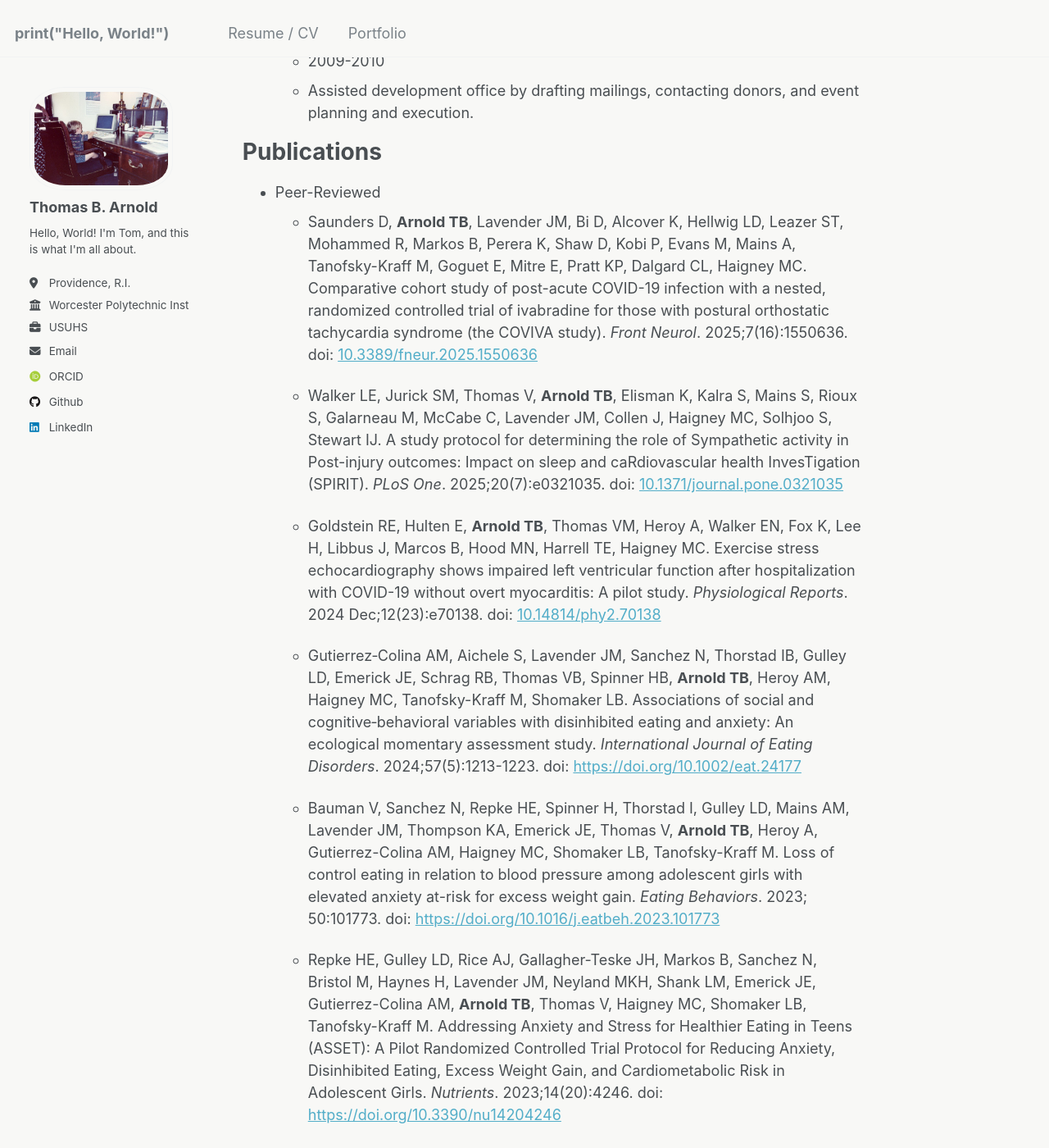
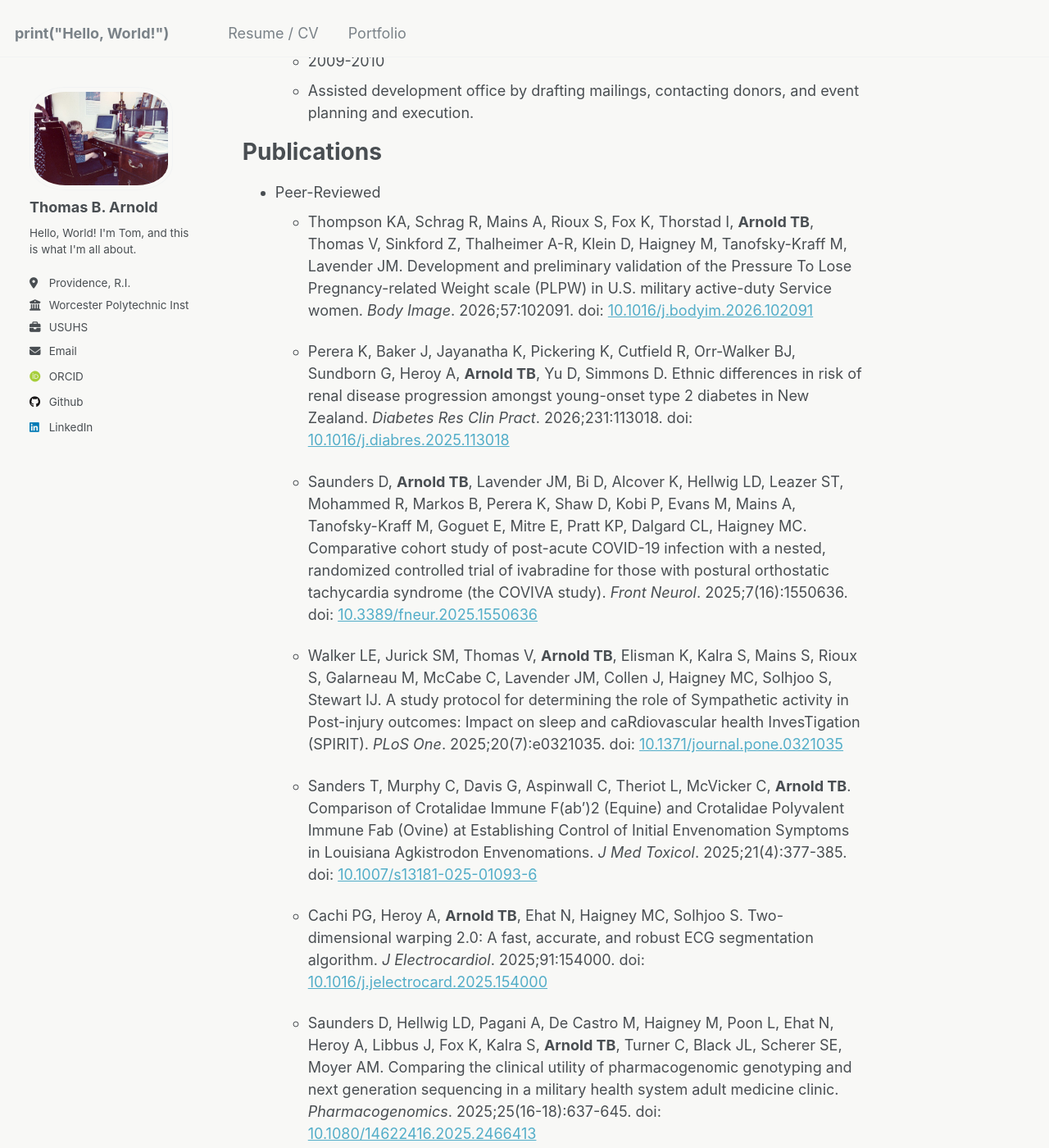
Before and after one commit to tomrannosaurus/tomrannosaurus.github.io, a Jekyll site: the page built from _pages/about.md, in a window 1280 px wide and 1400 px high, scrolled down 3074 px. Shown: the whole window at 82% size. Built offline with Jekyll 4.4.1, drawn with Linux system fonts in a browser that asks for light colours; some web fonts are replaced; some of the changed text lies outside the part shown.

Commit message:
Update about.md

```diff
--- a/_pages/about.md
+++ b/_pages/about.md
@@ -89,9 +89,19 @@ Past Employment
 Publications
 ======
 * Peer-Reviewed
+  * Thompson KA, Schrag R, Mains A, Rioux S, Fox K, Thorstad I, **Arnold TB**, Thomas V, Sinkford Z, Thalheimer A-R, Klein D, Haigney M, Tanofsky-Kraff M, Lavender JM. Development and preliminary validation of the Pressure To Lose Pregnancy-related Weight scale (PLPW) in U.S. military active-duty Service women. *Body Image*. 2026;57:102091. doi: [10.1016/j.bodyim.2026.102091](https://doi.org/10.1016/j.bodyim.2026.102091)
+
+  * Perera K, Baker J, Jayanatha K, Pickering K, Cutfield R, Orr-Walker BJ, Sundborn G, Heroy A, **Arnold TB**, Yu D, Simmons D. Ethnic differences in risk of renal disease progression amongst young-onset type 2 diabetes in New Zealand. *Diabetes Res Clin Pract*. 2026;231:113018. doi: [10.1016/j.diabres.2025.113018](https://doi.org/10.1016/j.diabres.2025.113018)
+
   * Saunders D, **Arnold TB**, Lavender JM, Bi D, Alcover K, Hellwig LD, Leazer ST, Mohammed R, Markos B, Perera K, Shaw D, Kobi P, Evans M, Mains A, Tanofsky-Kraff M, Goguet E, Mitre E, Pratt KP, Dalgard CL, Haigney MC. Comparative cohort study of post-acute COVID-19 infection with a nested, randomized controlled trial of ivabradine for those with postural orthostatic tachycardia syndrome (the COVIVA study). *Front Neurol*. 2025;7(16):1550636. doi: [10.3389/fneur.2025.1550636](https://doi.org/10.3389/fneur.2025.1550636)
 
   * Walker LE, Jurick SM, Thomas V, **Arnold TB**, Elisman K, Kalra S, Mains S, Rioux S, Galarneau M, McCabe C, Lavender JM, Collen J, Haigney MC, Solhjoo S, Stewart IJ. A study protocol for determining the role of Sympathetic activity in Post-injury outcomes: Impact on sleep and caRdiovascular health InvesTigation (SPIRIT). *PLoS One*. 2025;20(7):e0321035. doi: [10.1371/journal.pone.0321035](https://doi.org/10.1371/journal.pone.0321035)
+
+  * Sanders T, Murphy C, Davis G, Aspinwall C, Theriot L, McVicker C, **Arnold TB**. Comparison of Crotalidae Immune F(ab')2 (Equine) and Crotalidae Polyvalent Immune Fab (Ovine) at Establishing Control of Initial Envenomation Symptoms in Louisiana Agkistrodon Envenomations. *J Med Toxicol*. 2025;21(4):377-385. doi: [10.1007/s13181-025-01093-6](https://doi.org/10.1007/s13181-025-01093-6)
+
+  * Cachi PG, Heroy A, **Arnold TB**, Ehat N, Haigney MC, Solhjoo S. Two-dimensional warping 2.0: A fast, accurate, and robust ECG segmentation algorithm. *J Electrocardiol*. 2025;91:154000. doi: [10.1016/j.jelectrocard.2025.154000](https://doi.org/10.1016/j.jelectrocard.2025.154000)
+
+  * Saunders D, Hellwig LD, Pagani A, De Castro M, Haigney M, Poon L, Ehat N, Heroy A, Libbus J, Fox K, Kalra S, **Arnold TB**, Turner C, Black JL, Scherer SE, Moyer AM. Comparing the clinical utility of pharmacogenomic genotyping and next generation sequencing in a military health system adult medicine clinic. *Pharmacogenomics*. 2025;25(16-18):637-645. doi: [10.1080/14622416.2025.2466413](https://doi.org/10.1080/14622416.2025.2466413)
 
   * Goldstein RE, Hulten E, **Arnold TB**, Thomas VM, Heroy A, Walker EN, Fox K, Lee H, Libbus J, Marcos B, Hood MN, Harrell TE, Haigney MC. Exercise stress echocardiography shows impaired left ventricular function after hospitalization with COVID-19 without overt myocarditis: A pilot study. *Physiological Reports*. 2024 Dec;12(23):e70138. doi: [10.14814/phy2.70138](https://pubmed.ncbi.nlm.nih.gov/39606927/)
 
@@ -107,6 +117,8 @@ Publications
 
 
 * Abstracts
+  * Cachi PG, Heroy A, **Arnold TB**, Ehat N, Haigney MC, Solhjoo S. Enhanced Two Dimensional Warping For Fast, Accurate, and Robust Segmentation of Continuous Ambulatory ECG Recordings. *Circulation*. 2025.
+
   * Goldstein RE, Hulten EA, **Arnold TB**, Thomas VM, Walker EN, Fox K, Lee H, Libbus J, Markos B, Hood M, Harrell TE, & Haigney MC. Abstract 12142: Treadmill Exercise Stress Echocardiography Exposes Impaired Left Ventricular Function in Patients Recovering From Hospitalization for COVID-19 versus Historical Controls. *Circulation*. 2023;148 (Suppl_1). doi: [https://doi.org/10.1161/circ.148.suppl_1.12142](https://www.ahajournals.org/doi/10.1161/circ.148.suppl_1.12142)
 
 
@@ -116,6 +128,8 @@ Publications
   * Heroy A, **Arnold TB**, Ehat N, Solhjoo S, Cachi-Delgado P, Haigney M. Anomaly Detection in 24-hour Ambulatory Single-Lead ECG. Military Health System Research Symposium. Aug. 5, 2025.
 
   * Thompson K, Schrag R, Mains A, Rioux S, Thorstad I, Thomas V, Sinkford Z, **Arnold TB**, Klein D, Haigney M, Tanofsky-Kraff M, Lavender J. Development and Preliminary Validation of the Pressure to Lose Pregnancy-Related Weight Scale (PLPW) in U.S. Military Active-Duty Service Women. Annual Meeting of the Eating Disorder Research Society. Sept. 18, 2025.
+
+  * Edwards C, Tanofsky-Kraff M, Razenhofer L, Lavender JM, Gulley LD, Aichele S, Sanchez N, Schrag R, Sinkford Z, Emerick J, Thomas V, **Arnold TB**, Young JF, Wilfley DE, Haigney M, Shomaker LB. Pilot and Feasibility Trial to Improve Cardiometabolic Health in Adolescent Girls with Anxiety. ObesityWeek. Nov. 1, 2025. *OBESITY*. 2025;33:105.
 
   * Cachi PG, Heroy A, **Arnold TB**, Ehat N, Haigney MC, Solhjoo S. Two-Dimensional Warping 2.0: A Fast, Accurate, and Robust ECG Segmentation Algorithm. International Society for Computerized Electrocardiology. March 23–27, 2025.
 
@@ -128,7 +142,7 @@ Publications
   * Murphy C, Saperstein A, Klusewitz S, Bartol K, Aun JA, Wessman D, **Arnold TB**, Symons JG, Goldstein RE, Needleman M, Franzos MA, Haigney MC.  Effective Cardiovascular Screening of Military Recruits Requires an Electrocardiogram. J Am Coll Cardiol. 2022;79(9_Supplement):1638-1638. doi: [10.1016/S0735-1097(22)02629-8](https://www.jacc.org/doi/full/10.1016/S0735-1097%2822%2902629-8)
 
 * Pre-Prints
-  * Edwards C, Ranzenhofer L, Lavender JM, Gulley L, Aichele SR, Thorstad I, Sanchez NC, Schrag R, Sinkford Z, Emerick J, Thomas V, **Arnold TB**, Young J, Wilfley DE, Haigney M, Shomaker LB, Tanofsky-Kraff M. A Multisite, Pilot and Feasibility Randomized Controlled Trial to Improve Cardiometabolic Health in Adolescent Girls with Elevated Anxiety. *ResearchGate Preprints*. 2025. doi: [10.2196/preprints.82781](https://doi.org/10.2196/preprints.82781)
+  * Edwards C, Ranzenhofer L, Lavender JM, Gulley LD, Aichele S, Thorstad I, Sanchez N, Schrag R, Sinkford Z, Emerick J, Thomas V, **Arnold TB**, Young JF, Wilfley DE, Haigney M, Shomaker LB, Tanofsky-Kraff M. A Web-Based Multisite, Pilot and Feasibility Randomized Controlled Trial to Improve Cardiometabolic Health in Adolescent Girls with Elevated Anxiety. Under revision at *JMIR Cardio*, as of April 16, 2026.
 
   * Kerling D, Kisling A, Heroy A, **Arnold TB**, Haigney MC, Needleman M. The Impact of Leadless Pacemaker on the Development of Pacemaker induced Cardiomyopathy and Tricuspid Regurgitation, A Retrospective Analysis. *Authorea Preprints*. 2023. doi: [10.22541/au.169934048.80309821/v1](https://www.authorea.com/users/696741/articles/685105-the-impact-of-leadless-pacemaker-on-the-development-of-pacemaker-induced-cardiomyopathy-and-tricuspid-regurgitation-a-retrospective-analysis)
 
```
